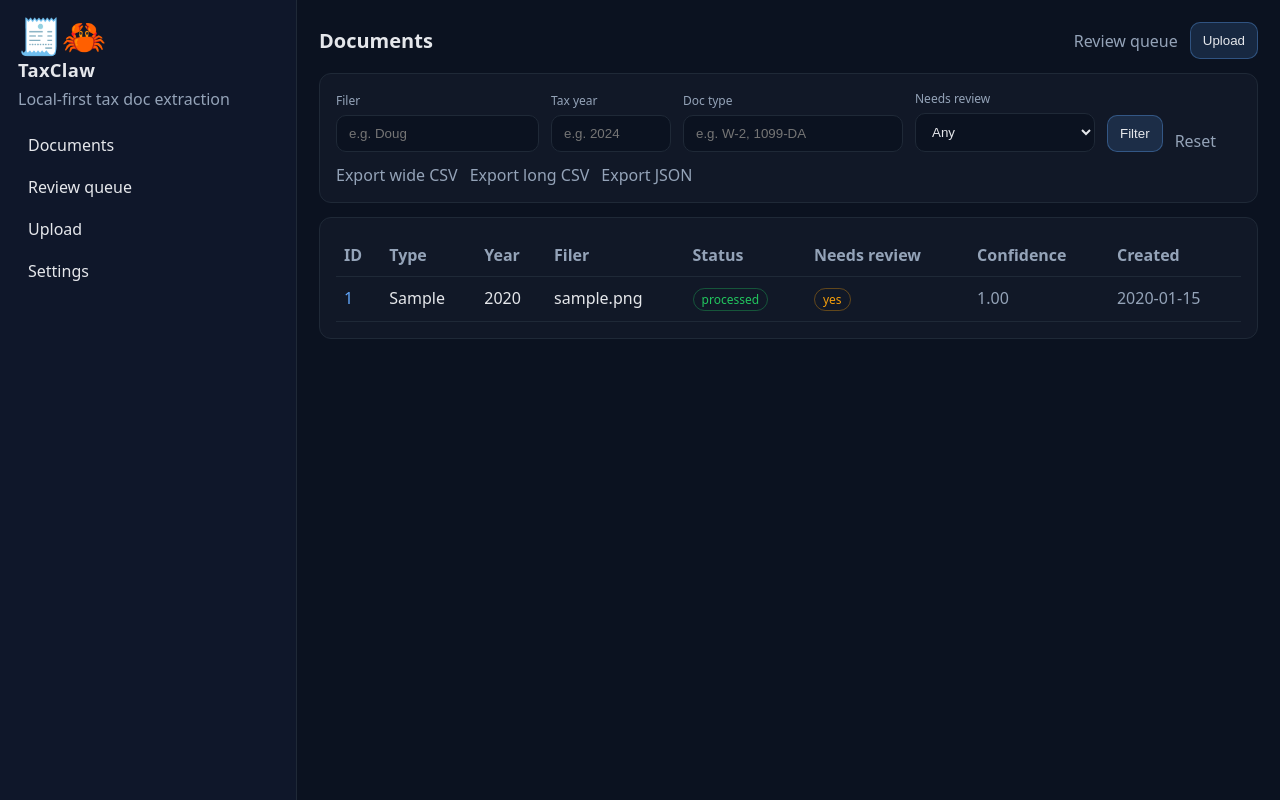
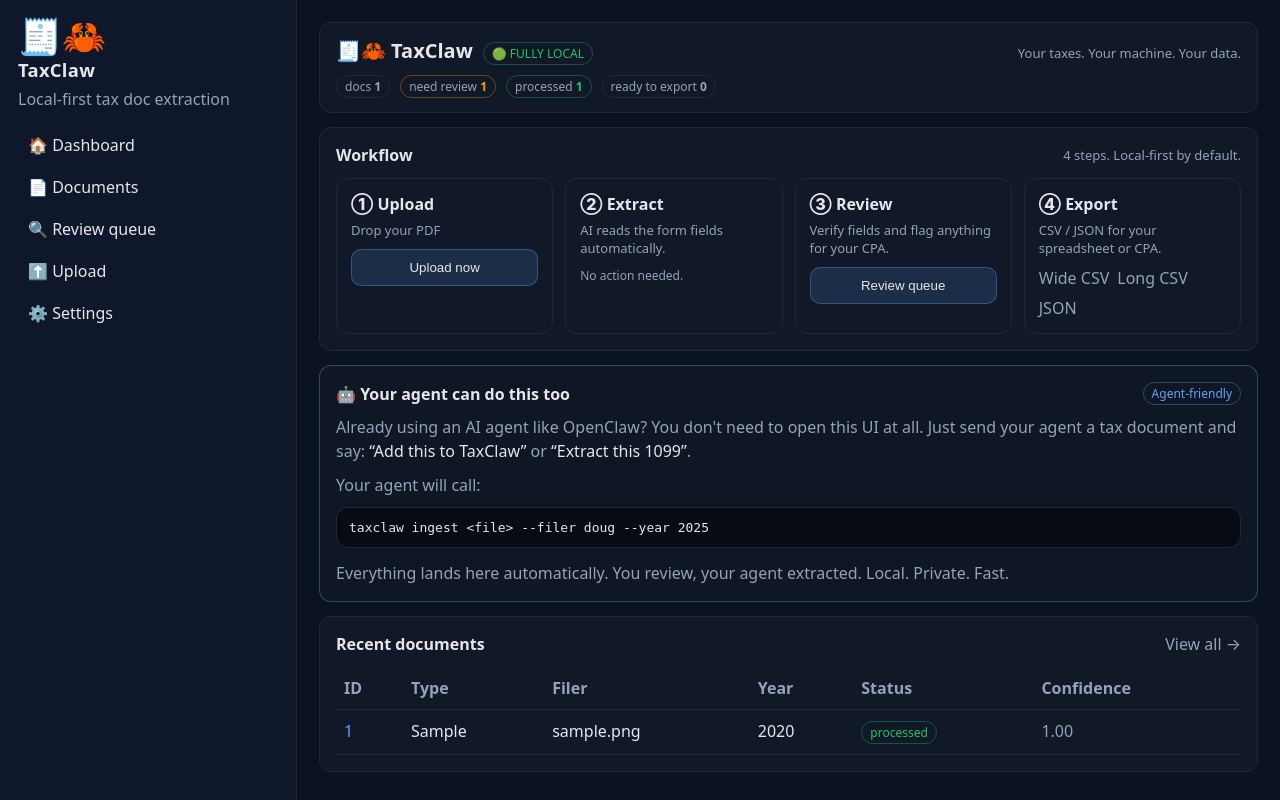
Before and after one commit to DougButdorf/TaxClaw, a FastAPI app: page / in a window 1280 px wide. Run offline with FastAPI, Linux system fonts and the light colour scheme; tables that the repository leaves empty hold one stand-in row (values such as "Sample post"); some libraries are stand-ins or nearby versions.

Commit message:
feat: add dashboard home page with workflow guide and agent interface panel

```diff
--- a/src/main.py
+++ b/src/main.py
@@ -65,8 +65,59 @@ def _cloud_models() -> list[str]:
     ]
 
 
+def _get_stats() -> dict[str, int]:
+    with db() as con:
+        total = int(con.execute("SELECT COUNT(*) FROM documents").fetchone()[0])
+        needs_review = int(con.execute("SELECT COUNT(*) FROM documents WHERE needs_review=1").fetchone()[0])
+        processed = int(con.execute("SELECT COUNT(*) FROM documents WHERE status='processed'").fetchone()[0])
+        ready_to_export = int(
+            con.execute(
+                "SELECT COUNT(*) FROM documents WHERE status='processed' AND COALESCE(needs_review, 0)=0"
+            ).fetchone()[0]
+        )
+    return {
+        "total": total,
+        "needs_review": needs_review,
+        "processed": processed,
+        "ready_to_export": ready_to_export,
+    }
+
+
+@app.get("/api/stats")
+def api_stats() -> dict[str, int]:
+    return _get_stats()
+
+
 @app.get("/", response_class=HTMLResponse)
-def home(
+def dashboard(request: Request):
+    stats = _get_stats()
+
+    cfg_now = load_config()
+    if cfg_now.model_backend == "local":
+        status_label = "🟢 FULLY LOCAL"
+        status_pill_class = "ok"
+    else:
+        status_label = "🟡 PARTIALLY LOCAL"
+        status_pill_class = "warn"
+
+    with db() as con:
+        rows = con.execute("SELECT * FROM documents ORDER BY created_at DESC LIMIT 5").fetchall()
+        recent_docs = [{k: r[k] for k in r.keys()} for r in rows]
+
+    return templates.TemplateResponse(
+        "dashboard.html",
+        {
+            "request": request,
+            "stats": stats,
+            "status_label": status_label,
+            "status_pill_class": status_pill_class,
+            "recent_docs": recent_docs,
+        },
+    )
+
+
+@app.get("/documents", response_class=HTMLResponse)
+def documents_list(
     request: Request,
     filer: str | None = None,
     year: int | None = None,
@@ -301,7 +352,7 @@ async def doc_update(
 @app.post("/doc/{doc_id}/delete")
 def doc_delete(doc_id: str):
     delete_document(doc_id)
-    return RedirectResponse(url="/", status_code=303)
+    return RedirectResponse(url="/documents", status_code=303)
 
 
 @app.get("/doc/{doc_id}/download")
--- a/templates/base.html
+++ b/templates/base.html
@@ -52,10 +52,11 @@
       <div class="brand">TaxClaw</div>
       <div class="muted" style="margin-bottom:14px;">Local-first tax doc extraction</div>
       <nav class="nav">
-        <a href="/">Documents</a>
-        <a href="/review">Review queue</a>
-        <a href="/upload">Upload</a>
-        <a href="/settings">Settings</a>
+        <a href="/">🏠 Dashboard</a>
+        <a href="/documents">📄 Documents</a>
+        <a href="/review">🔍 Review queue</a>
+        <a href="/upload">⬆️ Upload</a>
+        <a href="/settings">⚙️ Settings</a>
       </nav>
     </aside>
 
--- /dev/null
+++ b/templates/dashboard.html
@@ -0,0 +1,162 @@
+{% extends "base.html" %}
+
+{% block content %}
+  <div class="card" style="padding: 14px 16px; margin-bottom: 14px;">
+    <div class="row" style="justify-content: space-between; align-items: baseline; gap: 10px;">
+      <div class="row" style="gap:10px; align-items: baseline;">
+        <div style="font-size: 20px; font-weight: 800;">🧾🦀 TaxClaw</div>
+        <span class="pill {{ status_pill_class }}" id="status-pill">{{ status_label }}</span>
+      </div>
+      <div class="muted" style="font-size: 13px;">Your taxes. Your machine. Your data.</div>
+    </div>
+
+    <div class="row" style="margin-top: 10px; gap: 10px;">
+      <span class="pill" title="Total documents">
+        <span class="muted">docs</span> <strong id="stat-total">{{ stats.total }}</strong>
+      </span>
+      <span class="pill warn" title="Needs review">
+        <span class="muted">need review</span> <strong id="stat-needs-review">{{ stats.needs_review }}</strong>
+      </span>
+      <span class="pill ok" title="Processed">
+        <span class="muted">processed</span> <strong id="stat-processed">{{ stats.processed }}</strong>
+      </span>
+      <span class="pill" title="Ready to export">
+        <span class="muted">ready to export</span> <strong id="stat-ready">{{ stats.ready_to_export }}</strong>
+      </span>
+    </div>
+  </div>
+
+  <div class="card" style="margin-bottom: 14px;">
+    <div class="row" style="justify-content: space-between;">
+      <h2 style="margin:0; font-size: 16px;">Workflow</h2>
+      <span class="muted" style="font-size: 13px;">4 steps. Local-first by default.</span>
+    </div>
+
+    <div style="display:grid; grid-template-columns: repeat(4, minmax(0, 1fr)); gap: 12px; margin-top: 12px;">
+      <div class="card" style="padding: 14px;">
+        <div style="font-weight: 800; margin-bottom: 6px;">① Upload</div>
+        <div class="muted" style="font-size: 13px; margin-bottom: 10px;">Drop your PDF</div>
+        <a href="/upload"><button style="width: 100%;">Upload now</button></a>
+      </div>
+
+      <div class="card" style="padding: 14px;">
+        <div style="font-weight: 800; margin-bottom: 6px;">② Extract</div>
+        <div class="muted" style="font-size: 13px;">AI reads the form fields automatically.</div>
+        <div class="muted" style="font-size: 12px; margin-top: 10px;">No action needed.</div>
+      </div>
+
+      <div class="card" style="padding: 14px;">
+        <div style="font-weight: 800; margin-bottom: 6px;">③ Review</div>
+        <div class="muted" style="font-size: 13px; margin-bottom: 10px;">Verify fields and flag anything for your CPA.</div>
+        <a href="/review"><button style="width: 100%;">Review queue</button></a>
+      </div>
+
+      <div class="card" style="padding: 14px;">
+        <div style="font-weight: 800; margin-bottom: 6px;">④ Export</div>
+        <div class="muted" style="font-size: 13px; margin-bottom: 10px;">CSV / JSON for your spreadsheet or CPA.</div>
+        <div class="row" style="gap: 8px;">
+          <a href="/export.wide.csv" class="muted">Wide CSV</a>
+          <a href="/export.long.csv" class="muted">Long CSV</a>
+          <a href="/export.json" class="muted">JSON</a>
+        </div>
+      </div>
+    </div>
+
+    <style>
+      @media (max-width: 900px) {
+        .main div[style*="grid-template-columns: repeat(4"] { grid-template-columns: repeat(2, minmax(0, 1fr)) !important; }
+      }
+      @media (max-width: 520px) {
+        .main div[style*="grid-template-columns: repeat(4"] { grid-template-columns: 1fr !important; }
+      }
+    </style>
+  </div>
+
+  <div class="card" style="margin-bottom: 14px; border-color: rgba(96,165,250,0.35); background: rgba(17,24,39,0.92);">
+    <div class="row" style="justify-content: space-between;">
+      <h2 style="margin:0; font-size: 16px;">🤖 Your agent can do this too</h2>
+      <span class="pill" style="border-color: rgba(96,165,250,0.35); color: var(--accent);">Agent-friendly</span>
+    </div>
+
+    <div class="muted" style="margin-top: 10px; line-height: 1.5;">
+      Already using an AI agent like OpenClaw? You don't need to open this UI at all.
+      Just send your agent a tax document and say: <span style="color: var(--text);">“Add this to TaxClaw”</span> or <span style="color: var(--text);">“Extract this 1099”</span>.
+    </div>
+
+    <div class="muted" style="margin-top: 10px; line-height: 1.5;">
+      Your agent will call:
+    </div>
+
+    <pre style="margin-top: 10px;"><code>taxclaw ingest &lt;file&gt; --filer doug --year 2025</code></pre>
+
+    <div class="muted" style="margin-top: 10px; line-height: 1.5;">
+      Everything lands here automatically. You review, your agent extracted. Local. Private. Fast.
+    </div>
+  </div>
+
+  <div class="card">
+    <div class="row" style="justify-content: space-between;">
+      <h2 style="margin:0; font-size: 16px;">Recent documents</h2>
+      <a href="/documents" class="muted">View all →</a>
+    </div>
+
+    {% if recent_docs|length == 0 %}
+      <div class="muted" style="margin-top: 10px;">No documents yet — upload your first PDF or send one to your agent.</div>
+      <div style="margin-top: 12px;"><a href="/upload"><button>Upload</button></a></div>
+    {% else %}
+      <div style="margin-top: 12px; overflow-x:auto;">
+        <table>
+          <thead>
+            <tr>
+              <th>ID</th>
+              <th>Type</th>
+              <th>Filer</th>
+              <th>Year</th>
+              <th>Status</th>
+              <th>Confidence</th>
+            </tr>
+          </thead>
+          <tbody>
+            {% for d in recent_docs %}
+              <tr>
+                <td><a href="/doc/{{ d.id }}">{{ d.id[:8] }}</a></td>
+                <td>{{ d.doc_type or 'unknown' }}</td>
+                <td>{{ d.filer or '' }}</td>
+                <td>{{ d.tax_year or '' }}</td>
+                <td>
+                  {% if d.status == 'processed' %}
+                    <span class="pill ok">processed</span>
+                  {% elif d.status == 'needs_review' %}
+                    <span class="pill warn">needs_review</span>
+                  {% else %}
+                    <span class="pill">{{ d.status }}</span>
+                  {% endif %}
+                </td>
+                <td class="muted">{{ '%.2f'|format(d.overall_confidence or 0) }}</td>
+              </tr>
+            {% endfor %}
+          </tbody>
+        </table>
+      </div>
+    {% endif %}
+  </div>
+
+  <script>
+    async function refreshStats() {
+      try {
+        const r = await fetch('/api/stats', { headers: { 'Accept': 'application/json' } });
+        if (!r.ok) return;
+        const data = await r.json();
+        const set = (id, v) => { const el = document.getElementById(id); if (el) el.textContent = String(v ?? 0); };
+        set('stat-total', data.total);
+        set('stat-needs-review', data.needs_review);
+        set('stat-processed', data.processed);
+        set('stat-ready', data.ready_to_export);
+      } catch (e) {
+        // best-effort
+      }
+    }
+    refreshStats();
+    setInterval(refreshStats, 30000);
+  </script>
+{% endblock %}
--- a/templates/list.html
+++ b/templates/list.html
@@ -9,7 +9,7 @@
   </div>
 
   <div class="card" style="margin-bottom: 14px;">
-    <form method="get" action="/" class="row" style="align-items: flex-end;">
+    <form method="get" action="/documents" class="row" style="align-items: flex-end;">
       <div style="display:flex; flex-direction:column; gap:6px;">
         <label class="muted" for="filer" style="font-size:12px;">Filer</label>
         <input id="filer" name="filer" placeholder="e.g. Doug" value="{{ filters.filer }}" />
@@ -32,7 +32,7 @@
       </div>
 
       <button type="submit">Filter</button>
-      <a href="/" class="muted">Reset</a>
+      <a href="/documents" class="muted">Reset</a>
 
       <span style="flex:1"></span>
       <a href="/export.wide.csv" class="muted">Export wide CSV</a>
```
